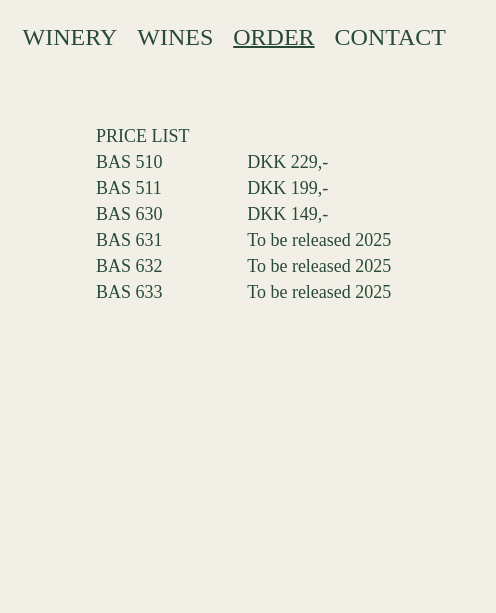
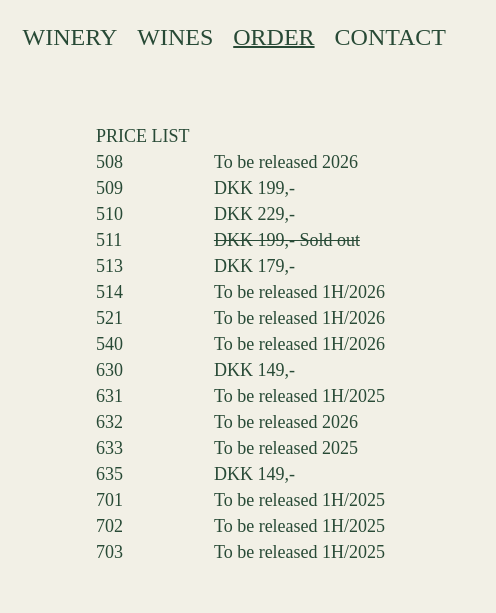
Before and after one commit to magn020p/bas_wine, a plain HTML site: page order.html in a window 1280 px wide. Shown: the top 613 px of the page, 784-1280 px from the left. Drawn offline with Linux system fonts and the light colour scheme; a web font is replaced by a local one.

Commit message:
ny liste på order

```diff
--- a/order.html
+++ b/order.html
@@ -60,30 +60,40 @@
           </div>
           <div class="price_list">
             <div class="price_list_wine">
-              <!-- <li>BAS 11</li>
-              <li>BAS 12</li>
-              <li>BAS 508</li>
-              <li>BAS 509</li> -->
-              <li>BAS 510</li>
-              <li>BAS 511</li>
-              <!-- <li>BAS 513</li> -->
-              <li>BAS 630</li>
-              <li>BAS 631</li>
-              <li>BAS 632</li>
-              <li>BAS 633</li>
+              <li>508</li>
+              <li>509</li>
+              <li>510</li>
+              <li>511</li>
+              <li>513</li>
+              <li>514</li>
+              <li>521</li>
+              <li>540</li>
+              <li>630</li>
+              <li>631</li>
+              <li>632</li>
+              <li>633</li>
+              <li>635</li>
+              <li>701</li>
+              <li>702</li>
+              <li>703</li>
             </div>
             <div class="price_list_numbers">
-              <!-- <li>To be released 2H 2024</li>
-              <li>To be released 2H 2024</li>
+              <li>To be released 2026</li>
+              <li>DKK 199,-</li>
+              <li>DKK 229,-</li>
+              <li class="linethrough">DKK 199,- Sold out</li>
+              <li>DKK 179,-</li>
+              <li>To be released 1H/2026</li>
+              <li>To be released 1H/2026</li>
+              <li>To be released 1H/2026</li>
+              <li>DKK 149,-</li>
+              <li>To be released 1H/2025</li>
+              <li>To be released 2026</li>
               <li>To be released 2025</li>
-              <li>To be released 2025</li> -->
-              <li>DKK 229,-</li>
-              <li>DKK 199,-</li>
-              <!-- <li>To be released 2025</li> -->
               <li>DKK 149,-</li>
-              <li>To be released 2025</li>
-              <li>To be released 2025</li>
-              <li>To be released 2025</li>
+              <li>To be released 1H/2025</li>
+              <li>To be released 1H/2025</li>
+              <li>To be released 1H/2025</li>
             </div>
           </div>
         </div>
--- a/style.css
+++ b/style.css
@@ -3,6 +3,10 @@
   margin-right: 0;
   margin-left: 0;
   margin-bottom: 0;
+}
+
+.linethrough {
+  text-decoration-line: line-through;
 }
 
 .mobil-tekst {
```
Also changed, not shown: contact.html (+1 -1 lines), winery.html (+1 -1 lines).
